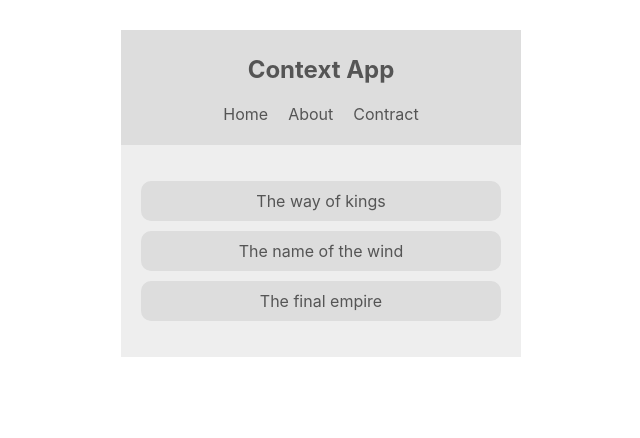
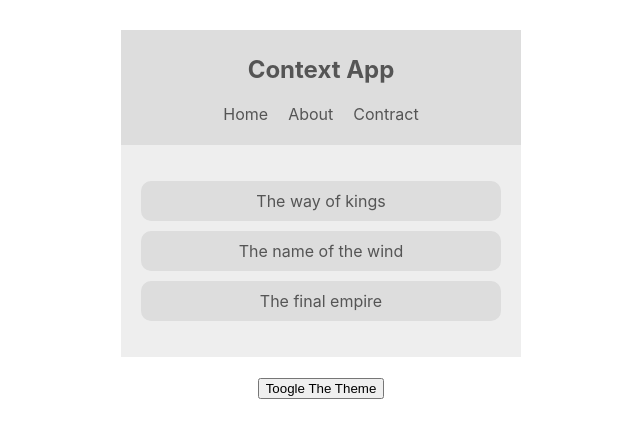
Before and after one commit to sohag-aust/react-contextAPI, a React (Create React App) app: page / in a window 1280 px wide. Shown: the top 438 px of the page, without its empty margins (319-959 px from the left). Built offline with nearby package versions, Linux system fonts and the light colour scheme.

Commit message:
Tut#6, Updating Context Data

```diff
--- a/src/App.js
+++ b/src/App.js
@@ -2,6 +2,7 @@ import Navbar from './Components/Navbar/Navbar';
 import BookList from './Components/BookList/BookList';
 import ThemeContextProvider from './Contexts/ThemeContext';
 import Navbar2 from './Components/Navbar/Navbar2';
+import ThemeToggle from './Components/ThemeToogle/ThemeToggle';
 
 function App() {
   return (
@@ -13,6 +14,7 @@ function App() {
         <Navbar2 />
         */}
         <BookList />
+        <ThemeToggle />
       </ThemeContextProvider>
     </div>
   );
--- /dev/null
+++ b/src/Components/ThemeToogle/ThemeToggle.js
@@ -0,0 +1,15 @@
+import React, { useContext } from 'react';
+import { ThemeContext } from '../../Contexts/ThemeContext';
+
+const ThemeToggle = () => {
+
+    const {toogleTheme} = useContext(ThemeContext);
+
+    return (
+        <div>
+            <button onClick={toogleTheme}>Toogle The Theme</button>
+        </div>
+    );
+};
+
+export default ThemeToggle;
--- a/src/Contexts/ThemeContext.js
+++ b/src/Contexts/ThemeContext.js
@@ -16,11 +16,16 @@ const ThemeContextProvider = (props) => {
         bg: '#555'
     });
 
+    const toogleTheme = () => {
+        setIsLightTheme(prev => !prev);
+    };
+
     return (
         <ThemeContext.Provider value={{
             isLightTheme, setIsLightTheme,
             lightTheme, setLightTheme,
-            darkTheme, setDarkTheme
+            darkTheme, setDarkTheme,
+            toogleTheme
         }}>
 
             {props.children}
```
